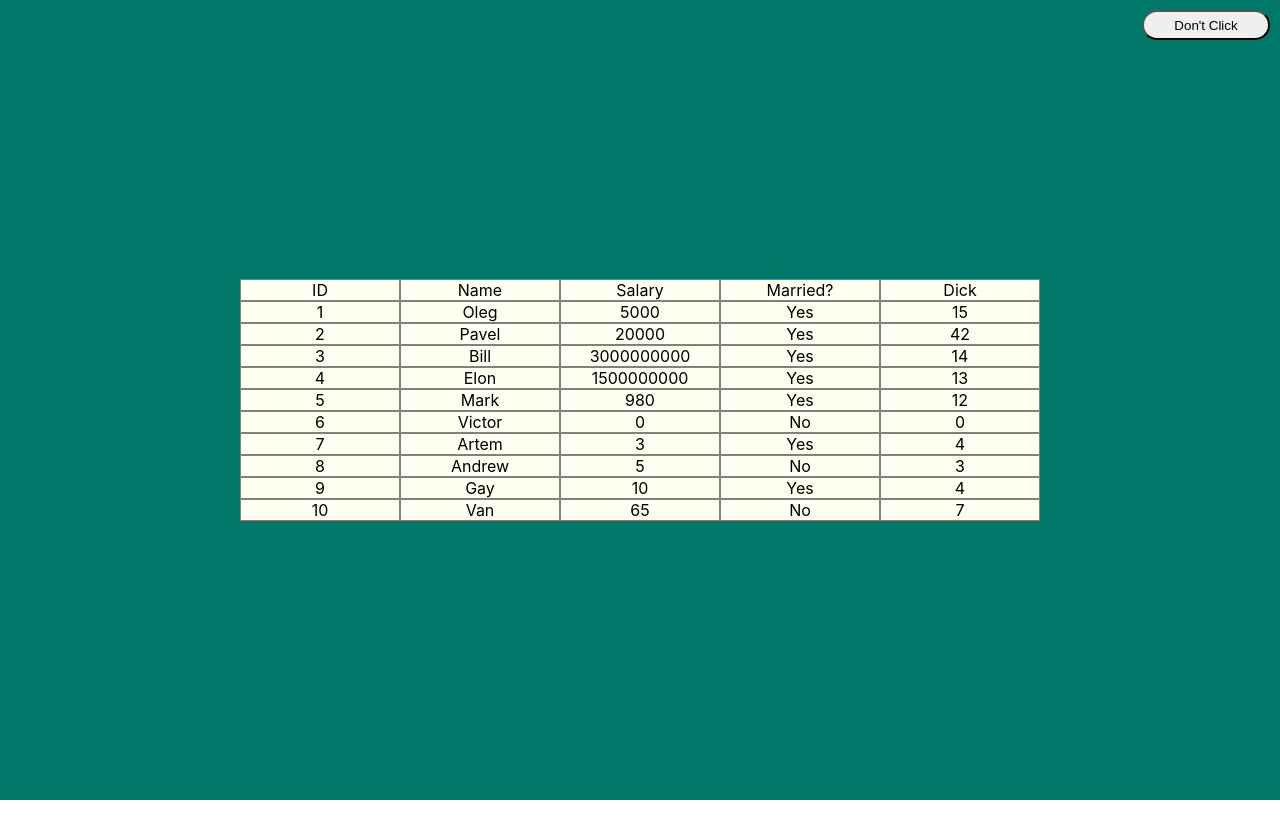
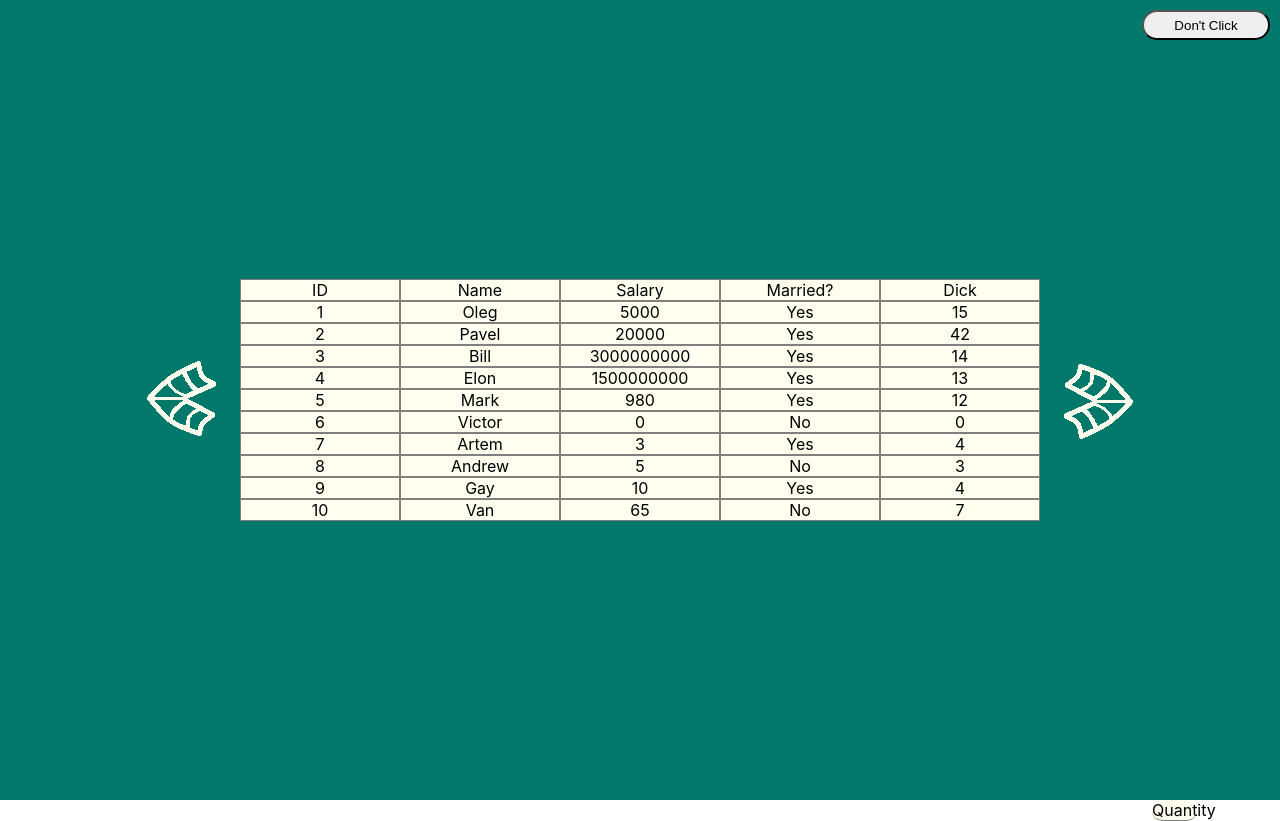
Before and after one commit to ArtiZN/TableSort, a React (Create React App) app in the folder sort-table/: page / in a window 1280 px wide. Before the commit the page ends 800 px from the top, so only its background shows below. Built offline with nearby package versions, Linux system fonts and the light colour scheme.

Commit message:
sorting done

```diff
--- a/sort-table/public/index.html
+++ b/sort-table/public/index.html
@@ -2,7 +2,8 @@
 <html lang="en">
   <head>
     <meta charset="utf-8" />
-    <link rel="icon" href="%PUBLIC_URL%/favicon.ico" />
+
+
     <meta name="viewport" content="width=device-width, initial-scale=1" />
     <meta name="theme-color" content="#000000" />
     <meta
--- a/sort-table/src/App.js
+++ b/sort-table/src/App.js
@@ -2,6 +2,9 @@ import React, { useState, useEffect } from 'react';
 import music from './Surprise.mp3'
 import TableContent from './utils/TableContent'
 import _ from 'lodash'
+import List from './utils/List';
+import LeftArrow from './LArrow.png'
+import RightArrow from './RArrow.png'
 
 
 function App() {
@@ -17,9 +20,40 @@ function App() {
     {id: 8, name: 'Andrew', salary: 5, isMarried: false, dick: 3},
     {id: 9, name: 'Gay', salary: 10, isMarried: true, dick: 4},
     {id: 10, name: 'Van', salary: 65, isMarried: false, dick: 7},
+    {id: 11, name: 'Oleg', salary: 5000, isMarried: true, dick: 15},
+    {id: 12, name: 'Pavel', salary: 20000, isMarried: true, dick: 42},
+    {id: 13, name: 'Bill', salary: 3000000000, isMarried: true, dick: 14},
+    {id: 14, name: 'Elon', salary: 1500000000, isMarried: true, dick: 13},
+    {id: 15, name: 'Mark', salary: 980, isMarried: true, dick: 12},
+    {id: 16, name: 'Victor', salary: 0, isMarried: false, dick: 0},
+    {id: 17, name: 'Artem', salary: 3, isMarried: true, dick: 4},
+    {id: 18, name: 'Andrew', salary: 5, isMarried: false, dick: 3},
+    {id: 19, name: 'Gay', salary: 10, isMarried: true, dick: 4},
+    {id: 20, name: 'Van', salary: 65, isMarried: false, dick: 7},
+    {id: 21, name: 'Oleg', salary: 5000, isMarried: true, dick: 15},
+    {id: 22, name: 'Pavel', salary: 20000, isMarried: true, dick: 42},
+    {id: 23, name: 'Bill', salary: 3000000000, isMarried: true, dick: 14},
+    {id: 24, name: 'Elon', salary: 1500000000, isMarried: true, dick: 13},
+    {id: 25, name: 'Mark', salary: 980, isMarried: true, dick: 12},
+    {id: 26, name: 'Victor', salary: 0, isMarried: false, dick: 0},
+    {id: 27, name: 'Artem', salary: 3, isMarried: true, dick: 4},
+    {id: 28, name: 'Andrew', salary: 5, isMarried: false, dick: 3},
+    {id: 29, name: 'Gay', salary: 10, isMarried: true, dick: 4},
+    {id: 30, name: 'Van', salary: 65, isMarried: false, dick: 7},
+    {id: 31, name: 'Oleg', salary: 5000, isMarried: true, dick: 15},
+    {id: 32, name: 'Pavel', salary: 20000, isMarried: true, dick: 42},
+    {id: 33, name: 'Bill', salary: 3000000000, isMarried: true, dick: 14},
+    {id: 34, name: 'Elon', salary: 1500000000, isMarried: true, dick: 13},
+    {id: 35, name: 'Mark', salary: 980, isMarried: true, dick: 12},
+    {id: 36, name: 'Victor', salary: 0, isMarried: false, dick: 0},
+    {id: 37, name: 'Artem', salary: 3, isMarried: true, dick: 4},
+    {id: 38, name: 'Andrew', salary: 5, isMarried: false, dick: 3},
+    {id: 39, name: 'Gay', salary: 10, isMarried: true, dick: 4},
+    {id: 40, name: 'Van', salary: 65, isMarried: false, dick: 7},
   ])
 
-  const [th, setTh] = useState([{
+  const th =[
+  {
     title : 'ID',
     field: 'id'
   },
@@ -38,12 +72,15 @@ function App() {
   {
     title : 'Dick',
     field: 'dick'
-  }
-])
+  }]
+
 
   const [order, setOrder] = useState('asc');
   const [buttonPressed, setButtonPressed] = useState(false)
   const mymusic = new Audio(music)
+  const [pagination, setPagination] = useState(10)
+  const [start, setStart] = useState(0)
+  const [pagedData, setPagedData] = useState(data.slice(start, start+pagination))
 
 
   useEffect(()=>{
@@ -54,6 +91,10 @@ function App() {
     else mymusic.pause()
     // eslint-disable-next-line react-hooks/exhaustive-deps
   },[buttonPressed])
+
+  useEffect(()=>{
+    setPagedData(data.slice(0, pagination))
+  },[data])
 
   const Styles = {
     dangerousButton: {
@@ -82,8 +123,27 @@ function App() {
 
   function onSort(e, field){
     e.preventDefault()
-      setData(_.orderBy(data, field, order)); orderChange()
+    console.log(pagedData)
+      setData(_.orderBy(data, field, order))
+     orderChange()
   }
+  function calibrate(e, direction){
+    e.preventDefault()
+    console.log(start + ' ' + pagination + ' ' +data.length )
+    if (direction){
+      if (start+pagination<data.length)
+      setStart(start+pagination)
+      else setStart(data.length-pagination)
+    }
+
+    else {
+      if (!(start<pagination))
+      setStart(start - pagination)
+      else setStart(0)
+    }
+    setPagedData(data.slice(start, start+pagination))
+  }
+
 
   function display(){
     if (buttonPressed) return(
@@ -97,7 +157,11 @@ function App() {
     )
     else return(
       <div className='screen'>
+        <div id='bigDiv'>
           <div id='tableDiv'>
+          <img src={LeftArrow} id='leftArrow' onClick={(event)=>{
+            calibrate(event, false)
+          }} alt="Oh shit I'm sorry"/>
             <div id='table'>
               <div className='row'>
                 {th.map(item=>{
@@ -108,12 +172,24 @@ function App() {
                   })}>{item.title}</div>
                 })}
               </div>
-           <TableContent data={data}/>
+            { <TableContent data={pagedData}/>}
+
+            </div>
+            <img src={RightArrow} id='rightArrow' onClick={(event)=>{
+              calibrate(event, true)
+            }}  alt="Oh shit I'm sorry"/>
+          </div>
         </div>
 
-        </div>
+
         <div  id='button'> {/*that button */}
           <button onClick={onClicked} style={Styles.dangerousButton}> Don't Click </button>
+          <List setPagination={setPagination}
+           data={data} setPagedData={setPagedData}
+            pagedData={pagedData}
+              start = {start}
+              pagination={pagination}
+            />
         </div>
       </div>
     )
@@ -121,6 +197,7 @@ function App() {
 
   return (
     <>
+
     {display()}
     </>
 
--- a/sort-table/src/index.css
+++ b/sort-table/src/index.css
@@ -31,20 +31,41 @@ code {
   display: flex;
 }
 
+#leftArrow {
+ text-align: right;
+  width: 100px;
+  height: 100px;
+  margin: auto;
+
+}
+
+#rightArrow{
+  text-align: left;
+  width: 100px;
+  height: 100px;
+  margin: auto;
+
+}
+
+#bigDiv {
+  height: 100%;
+  width: 90%;
+}
+
 #tableDiv {
-  width: 90%;
   text-align: center;
-
+  display: flex;
+  position: absolute;
+  top: 50%;
+  left: 50%;
+  margin-right: -50%;
+  transform: translate(-50%, -50%);
 }
 
 #table {
   background-color: #fffff0;
   width: 800px;
-  position: absolute;
-  top: 50%;
-  left: 50%;
-  margin-right: -50%;
-  transform: translate(-50%, -50%);
+
 }
 
 .row {
--- /dev/null
+++ b/sort-table/src/utils/List.js
@@ -0,0 +1,57 @@
+import React, { useState } from 'react'
+import { set } from 'lodash'
+
+function List(props){
+
+    const [clicked, setClicked] = useState(false)
+
+    const visibility = clicked ? {display:'block'} : { display:'none' }
+
+    const Styles = {
+        div: {
+            backgroundColor: '#fffff0',
+            width: '35%',
+            borderRadius: '10px',
+            textAlign: 'center',
+            ...visibility,
+        },
+        Menu: {
+            backgroundColor: '#fffff0',
+            borderBottom: '1px grey solid',
+            width: '35%',
+            borderRadius: '10px',
+            textAlign: 'center'
+        }
+    }
+    function divClicked(){
+        setClicked(!clicked)
+    }
+    function setPaginatedNumber(e, value){
+        e.preventDefault()
+        props.setPagination(value)
+        console.log(props.start)
+        props.setPagedData(props.data.slice(props.start,props.start + value))
+        setClicked(!clicked)
+    }
+
+
+    return  <div style={{marginTop:'750px'}}>
+        <div style={Styles.Menu} onClick={divClicked}>Quantity</div>
+        <div style={Styles.div}>
+            <div style={{borderBottom: '1px grey solid',}} onClick={(event)=>{
+                setPaginatedNumber(event, 20)
+            }}>20</div>
+            <div style={{borderBottom: '1px grey solid',}} onClick={(event)=>{
+                setPaginatedNumber(event, 10)
+            }}>10</div>
+            <div style={{borderBottom: '1px grey solid',}} onClick={(event)=>{
+                setPaginatedNumber(event, 5)
+            }}>5</div>
+            <div onClick={(event)=>{
+                setPaginatedNumber(event, props.data.length)
+            }}>No limit</div>
+        </div>
+    </div>
+}
+
+export default List
```
Also changed, not shown: sort-table/src/LArrow.png (added), sort-table/src/RArrow.png (added). Lines whose indentation alone changed are shown as unchanged.
